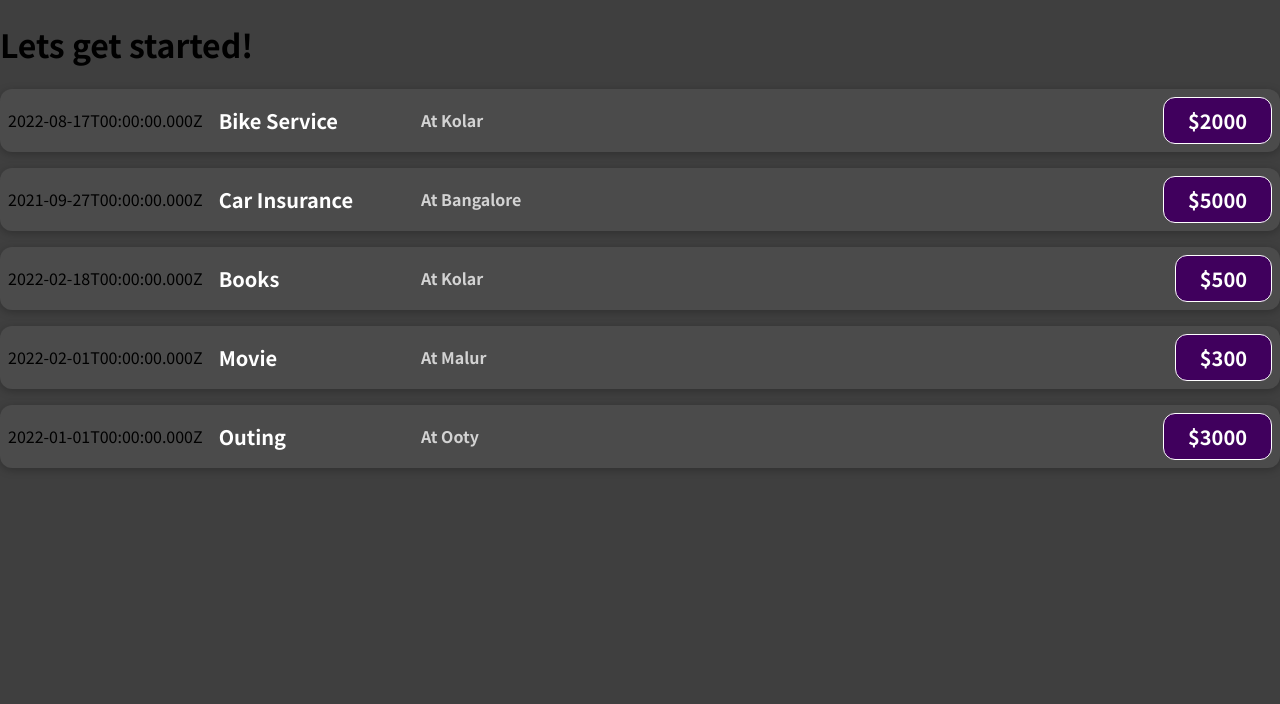
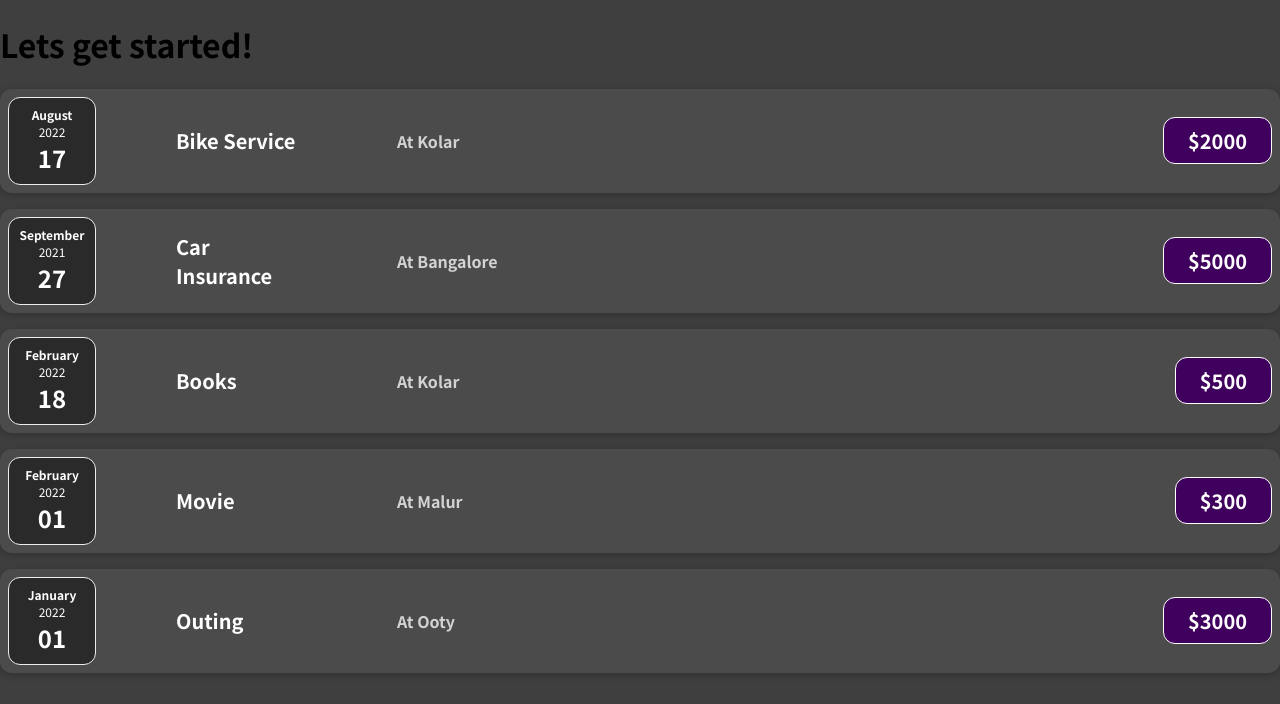
Before and after one commit to SushmaGowda7/Learning-React, a React (Create React App) app: page / in a window 1280 px wide. Shown: the top 704 px of the page. Built offline with nearby package versions, Linux system fonts and the light colour scheme.

Commit message:
splitting the components

```diff
--- a/src/App.js
+++ b/src/App.js
@@ -46,27 +46,27 @@ function App() {
         title={expenses[0].title}
         amount={expenses[0].amount}
         location={expenses[0].location}
-        date={expenses[0].date}></ExpenseItem>
+        date={expenses[0].date}/>
       <ExpenseItem
        title={expenses[1].title}
        amount={expenses[1].amount}
        location={expenses[1].location}
-       date={expenses[1].date}></ExpenseItem>
+       date={expenses[1].date}/>
       <ExpenseItem
        title={expenses[2].title}
        amount={expenses[2].amount}
        location={expenses[2].location}
-       date={expenses[2].date}></ExpenseItem>
+       date={expenses[2].date} />
       <ExpenseItem
        title={expenses[3].title}
        amount={expenses[3].amount}
        location={expenses[3].location}
-       date={expenses[3].date}></ExpenseItem>
+       date={expenses[3].date}/>
       <ExpenseItem
        title={expenses[4].title}
        amount={expenses[4].amount}
        location={expenses[4].location}
-       date={expenses[4].date}></ExpenseItem>
+       date={expenses[4].date}/>
     </div>
   );
 }
--- /dev/null
+++ b/src/components/ExpenseDate.css
@@ -0,0 +1,26 @@
+.expense-date {
+    display: flex;
+    flex-direction: column;
+    width: 5.5rem;
+    height: 5.5rem;
+    border: 1px solid #ececec;
+    background-color: #2a2a2a;
+    color: white;
+    border-radius: 12px;
+    align-items: center;
+    justify-content: center;
+  }
+
+  .expense-date__month {
+    font-size: 0.75rem;
+    font-weight: bold;
+  }
+
+  .expense-date__year {
+    font-size: 0.75rem;
+  }
+
+  .expense-date__day {
+    font-size: 1.5rem;
+    font-weight: bold;
+  }
--- /dev/null
+++ b/src/components/ExpenseDate.js
@@ -0,0 +1,16 @@
+import './ExpenseDate.css';
+
+function ExpenseDate(props) {
+    const month = props.date.toLocaleString('en-US', {month: 'long'});
+    const day = props.date.toLocaleString('en-US', {day: '2-digit'});
+    const year = props.date.getFullYear();
+    return  (
+        <div className='expense-date'>
+            <div className='expense-date__month'>{month}</div>
+            <div className='expense-date__year'>{year}</div>
+            <div className='expense-date__day'>{day}</div>
+        </div>
+    );
+}
+
+export default ExpenseDate;
--- /dev/null
+++ b/src/components/ExpenseDetails.js
@@ -0,0 +1,13 @@
+function ExpenseDetails(props) {
+    const title = props.amount.title;
+    const amount = props.amount.amount;
+
+    return (
+        <div className='expense-item__description'>
+            <h2>{title}</h2>
+            <div className='expense-item__price'>${amount}</div>
+        </div>
+    );
+}
+
+export default ExpenseDetails;
--- a/src/components/ExpenseItem.css
+++ b/src/components/ExpenseItem.css
@@ -16,14 +16,14 @@
     align-items: flex-end;
     flex-flow: column-reverse;
     justify-content: flex-start;
-    flex: 1;
+    flex: 5;
   }
 
   .expense-item h2 {
     color: #3a3a3a;
     font-size: 1rem;
     flex: 1;
-    margin: 0 1rem;
+    margin: 0 5rem;
     color: white;
   }
 
@@ -68,7 +68,7 @@
         flex-direction: row;
         align-items: center;
         justify-content: flex-start;
-        flex: 5;
+        flex: 7;
       }
 
     .expense-item__description h2 {
--- a/src/components/ExpenseItem.js
+++ b/src/components/ExpenseItem.js
@@ -1,9 +1,12 @@
 import './ExpenseItem.css';
+import ExpenseDate from './ExpenseDate';
+//import ExpenseDetails from './ExpenseDetails';
+function ExpenseItem(props){
 
-function ExpenseItem(props){
     return (
     <div className='expense-item'>
-        <div>{props.date.toISOString()}</div>
+       <ExpenseDate date={props.date}/>
+       {/* <ExpenseDetails amount={props.amount} /> */}
             <div className='expense-item__description'>
                 <h2>{props.title}</h2>
                 <div className='expense-item__location'>
```
